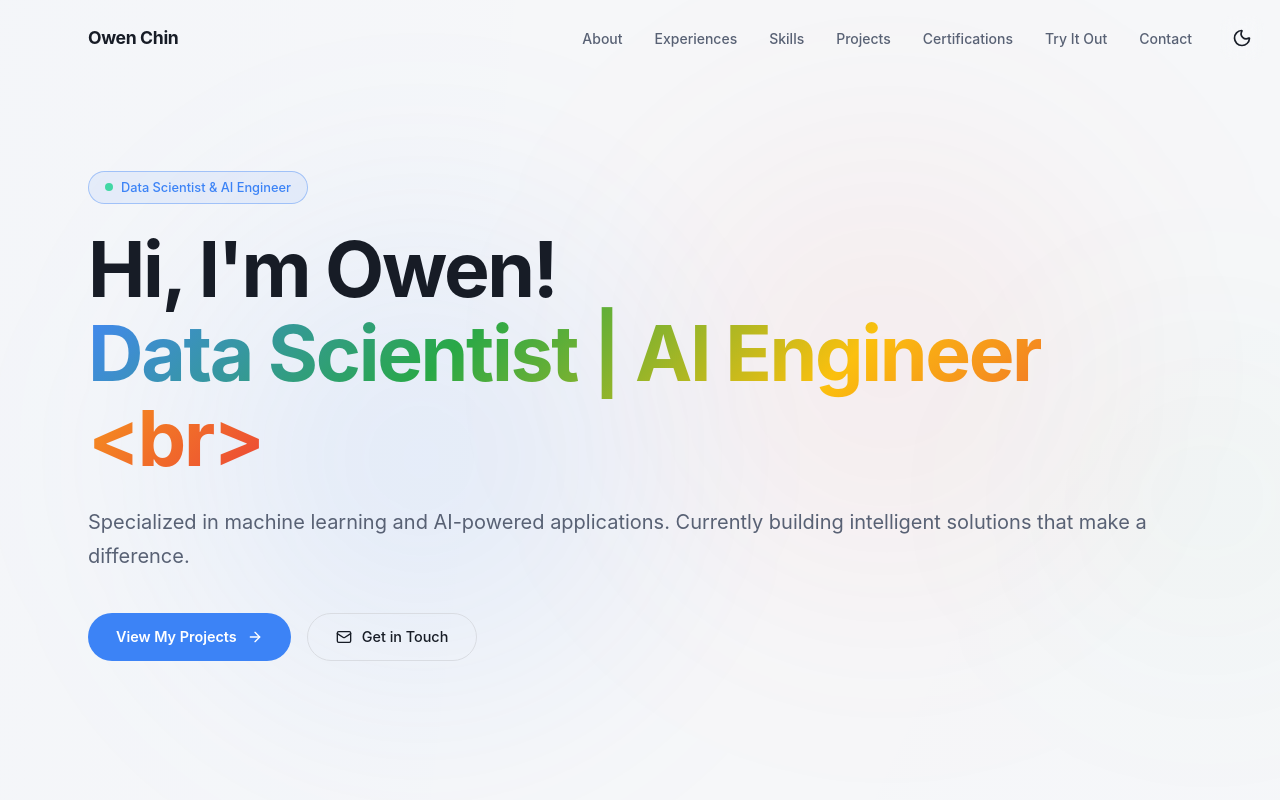
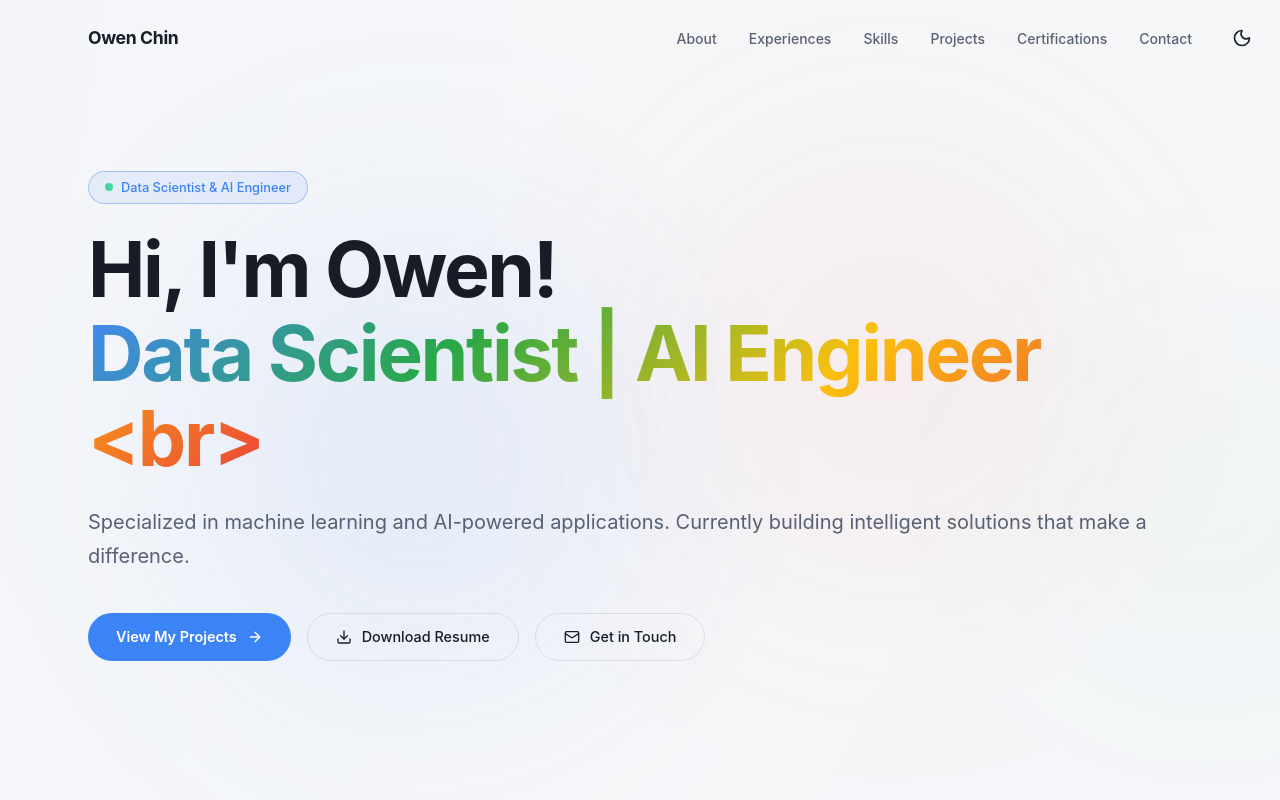
Before and after one commit to Owen2296/myportfolio, a Next.js app: page / in a window 1280 px wide. Shown: the top 800 px of the page. Built offline with nearby package versions, Linux system fonts and the light colour scheme.

Commit message:
Add download link for resume and update navigation

```diff
--- a/app/page.tsx
+++ b/app/page.tsx
@@ -6,6 +6,7 @@ import {
   Mail,
   Linkedin,
   ArrowRight,
+  Download,
   Code2,
   Brain,
   Layers,
@@ -956,7 +957,7 @@ export default function Portfolio() {
     { name: 'Skills', href: '#skills' },
     { name: 'Projects', href: '#projects' },
     { name: 'Certifications', href: '#certifications' },
-    { name: 'Try It Out', href: '#clustering-game' },
+    //{ name: 'Try It Out', href: '#clustering-game' },
     { name: 'Contact', href: '#contact' },
   ];
 
@@ -1050,6 +1051,15 @@ export default function Portfolio() {
                 onMouseLeave={(e) => { e.currentTarget.style.opacity = '1'; }}
               >
                 View My Projects <ArrowRight size={16} />
+              </a>
+              <a
+                href="/owenchin.pdf"
+                download="owenchin-resume.pdf"
+                style={{ display: 'inline-flex', alignItems: 'center', gap: '0.625rem', padding: '0.75rem 1.75rem', background: 'transparent', color: 'hsl(var(--foreground))', borderRadius: '9999px', fontWeight: 500, fontSize: '0.9rem', textDecoration: 'none', border: '1px solid hsl(var(--border))', transition: 'border-color 0.2s' }}
+                onMouseEnter={(e) => { e.currentTarget.style.borderColor = 'hsl(var(--primary) / 0.6)'; }}
+                onMouseLeave={(e) => { e.currentTarget.style.borderColor = 'hsl(var(--border))'; }}
+              >
+                <Download size={16} /> Download Resume
               </a>
               <a
                 href="mailto:owenchin123456@gmail.com"
@@ -1390,7 +1400,7 @@ export default function Portfolio() {
         </div>
       </section>
 
-      {/* ── Clustering Game ───────────────────────────────────────────── */}
+      {/* ── Clustering Game ─────────────────────────────────────────────
       <section id="clustering-game" style={{ padding: '6rem 0', position: 'relative' }}>
         <div className="container mx-auto px-6 md:px-12">
           <FadeSection>
@@ -1403,7 +1413,7 @@ export default function Portfolio() {
             <ClusteringGame />
           </FadeSection>
         </div>
-      </section>
+      </section> */}
 
       {/* ── Contact ───────────────────────────────────────────────────── */}
       <section id="contact" style={{ padding: '6rem 0 4rem', position: 'relative' }}>
```
